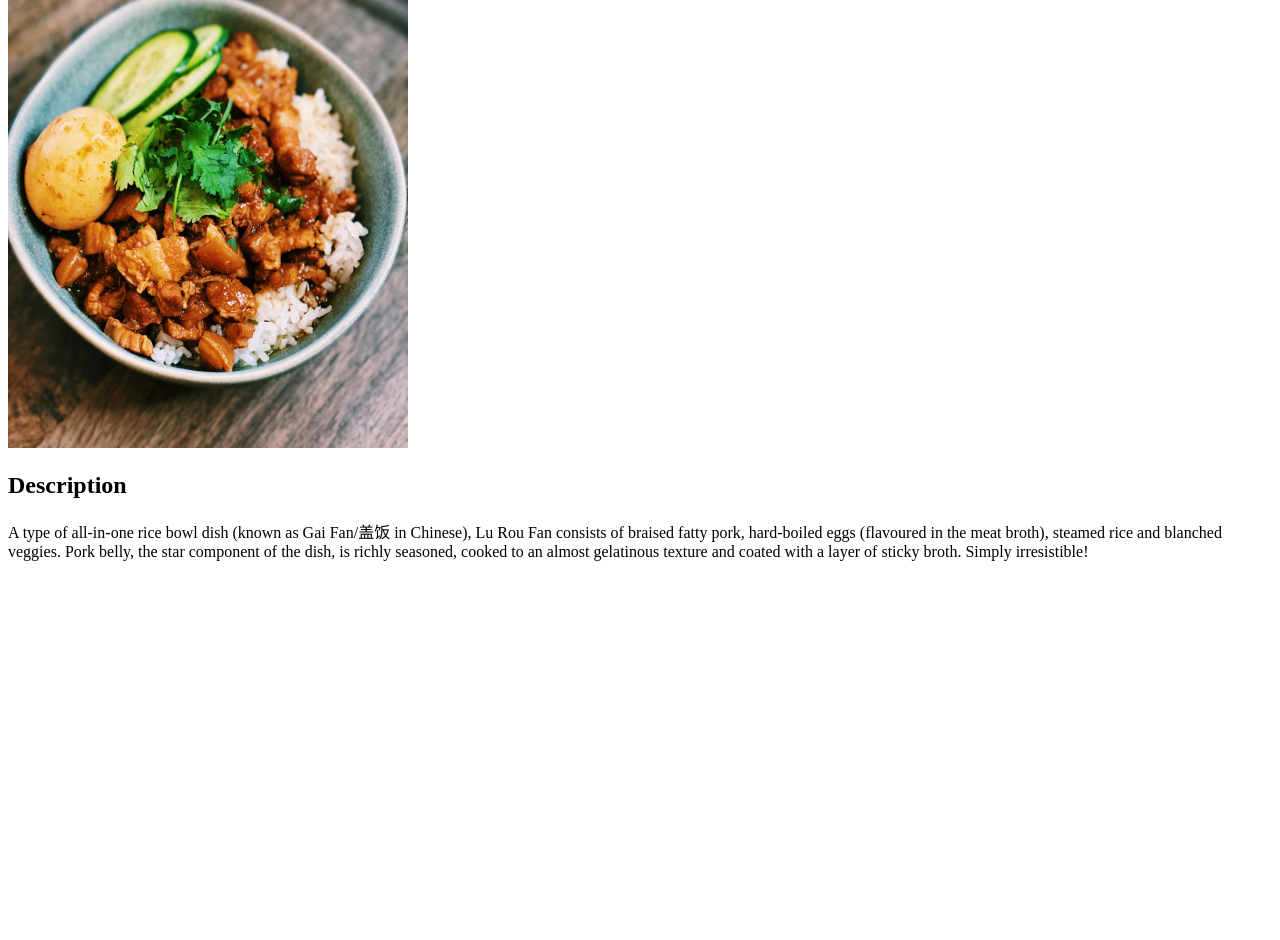
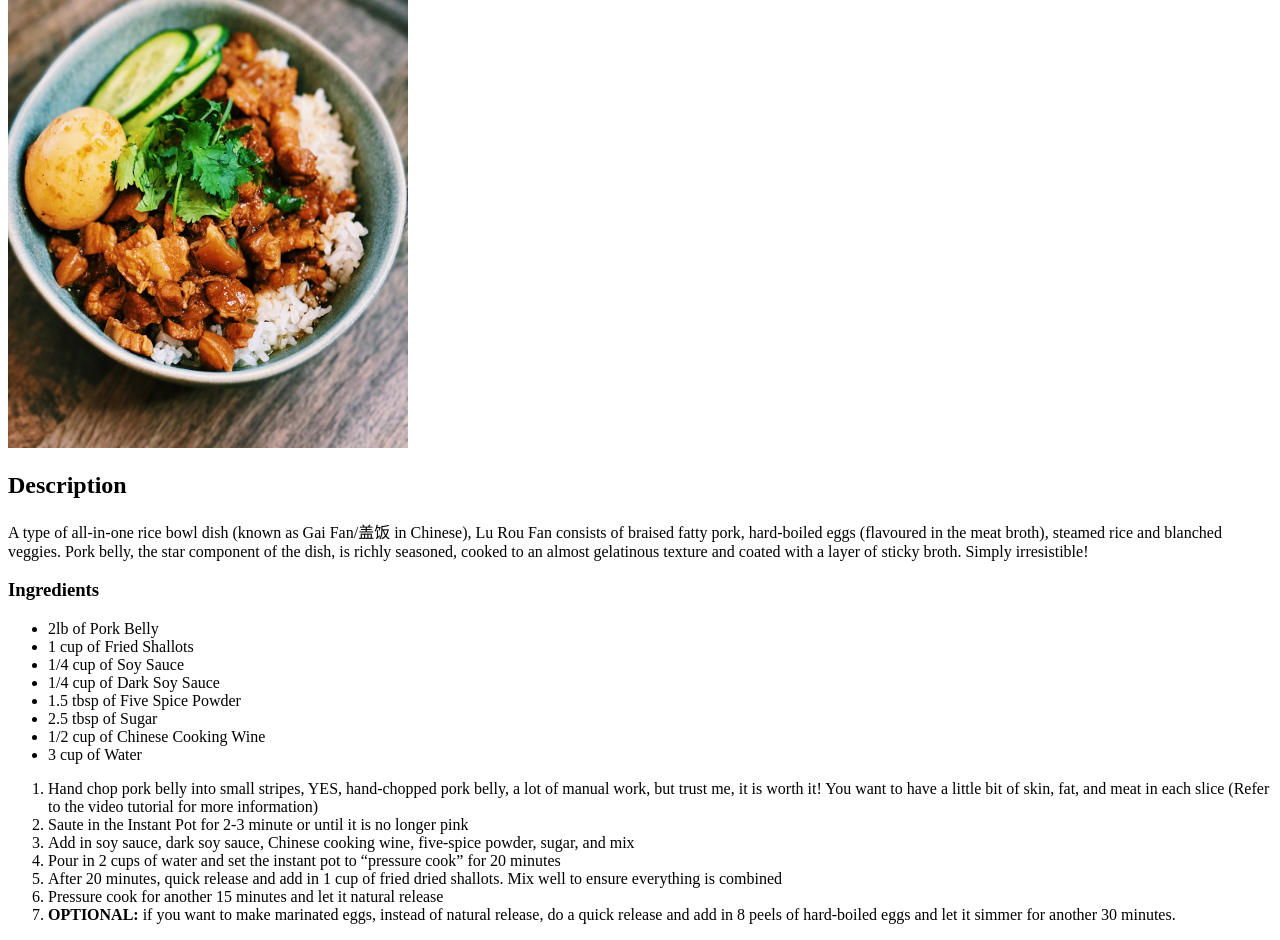
Before and after one commit to DonnHo/odin-recipes, a plain HTML site: page recipes/braised-pork-rice.html in a window 1280 px wide. Shown: the part 232-1172 px from the top of the page. Before the commit the page ends 809 px from the top, so only its background shows below. Drawn offline with Linux system fonts and the light colour scheme.

Commit message:
Add ingredients and steps

```diff
--- a/recipes/braised-pork-rice.html
+++ b/recipes/braised-pork-rice.html
@@ -16,6 +16,37 @@
 
         <p>A type of all-in-one rice bowl dish (known as Gai Fan/盖饭 in Chinese), Lu Rou Fan consists of braised fatty pork, hard-boiled eggs (flavoured in the meat broth), steamed rice and blanched veggies. Pork belly, the star component of the dish, is richly seasoned, cooked to an almost gelatinous texture and coated with a layer of sticky broth. Simply irresistible!</p>
 
+        <h3>Ingredients</h3>
+        <ul>
+            <li>2lb of Pork Belly</li>
+            <li>1 cup of Fried Shallots</li>
+            <li>1/4 cup of Soy Sauce</li>
+            <li>1/4 cup of Dark Soy Sauce</li>
+            <li>1.5 tbsp of Five Spice Powder</li>
+            <li>2.5 tbsp of Sugar</li>
+            <li>1/2 cup of Chinese Cooking Wine</li>
+            <li>3 cup of Water</li>
+        </ul>
+
+        <ol>
+            <li>Hand chop pork belly into small stripes, YES, hand-chopped pork belly, a lot of manual work, but trust me, it is worth it! You want to have a little bit of skin, fat, and meat in each slice (Refer to the video tutorial for more information)
+            </li>
+            <li>Saute in the Instant Pot for 2-3 minute or until it is no longer pink
+            </li>
+            <li>Add in soy sauce, dark soy sauce, Chinese cooking wine, five-spice powder, sugar, and mix
+            </li>
+            <li>Pour in 2 cups of water and set the instant pot to “pressure cook” for 20 minutes
+            </li>
+            <li>After 20 minutes, quick release and add in 1 cup of fried dried shallots. Mix well to ensure everything is combined
+            </li>
+            <li>Pressure cook for another 15 minutes and let it natural release
+            </li>
+            <li><strong>OPTIONAL:</strong> if you want to make marinated eggs, instead of natural release, do a quick release and add in 8 peels of hard-boiled eggs and let it simmer for another 30 minutes.
+            </li>
+
+
+        </ol>
+
 
     </body>
 </html>
```
